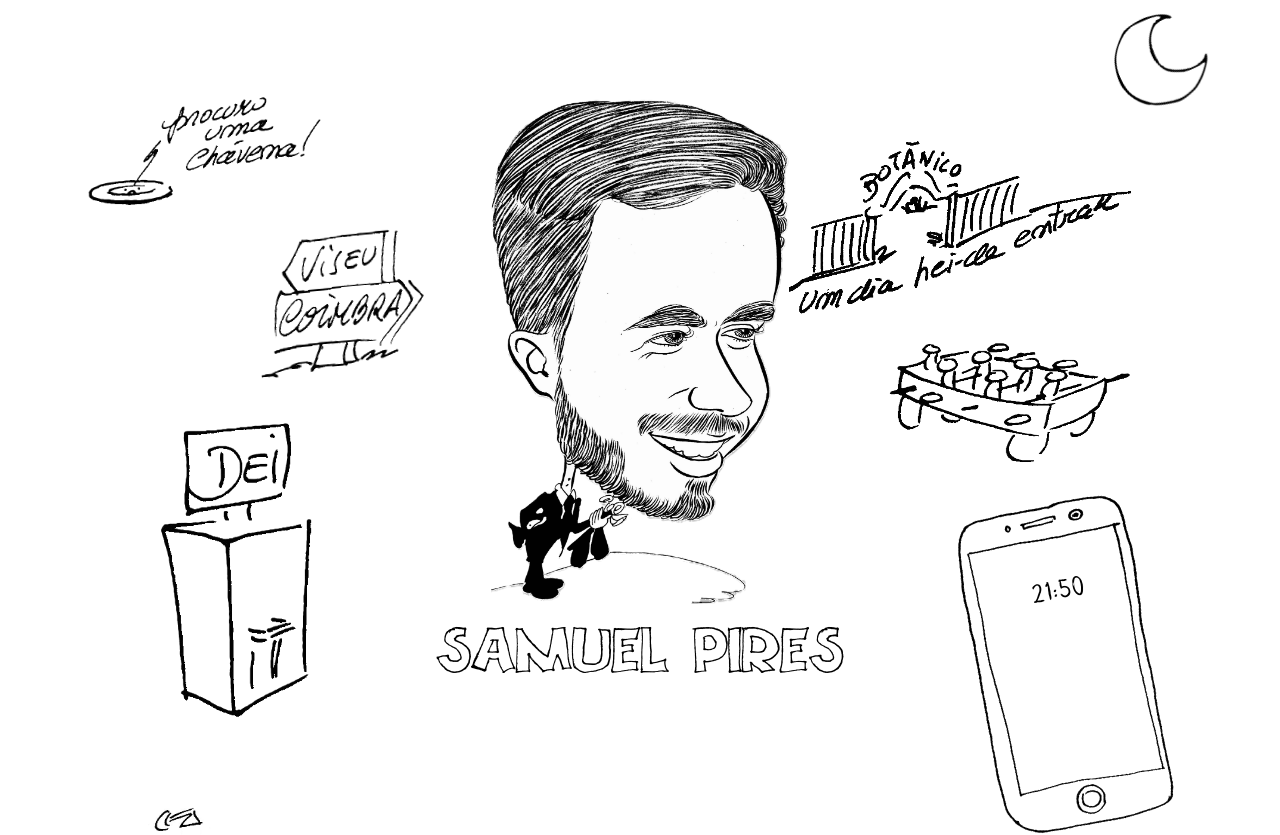
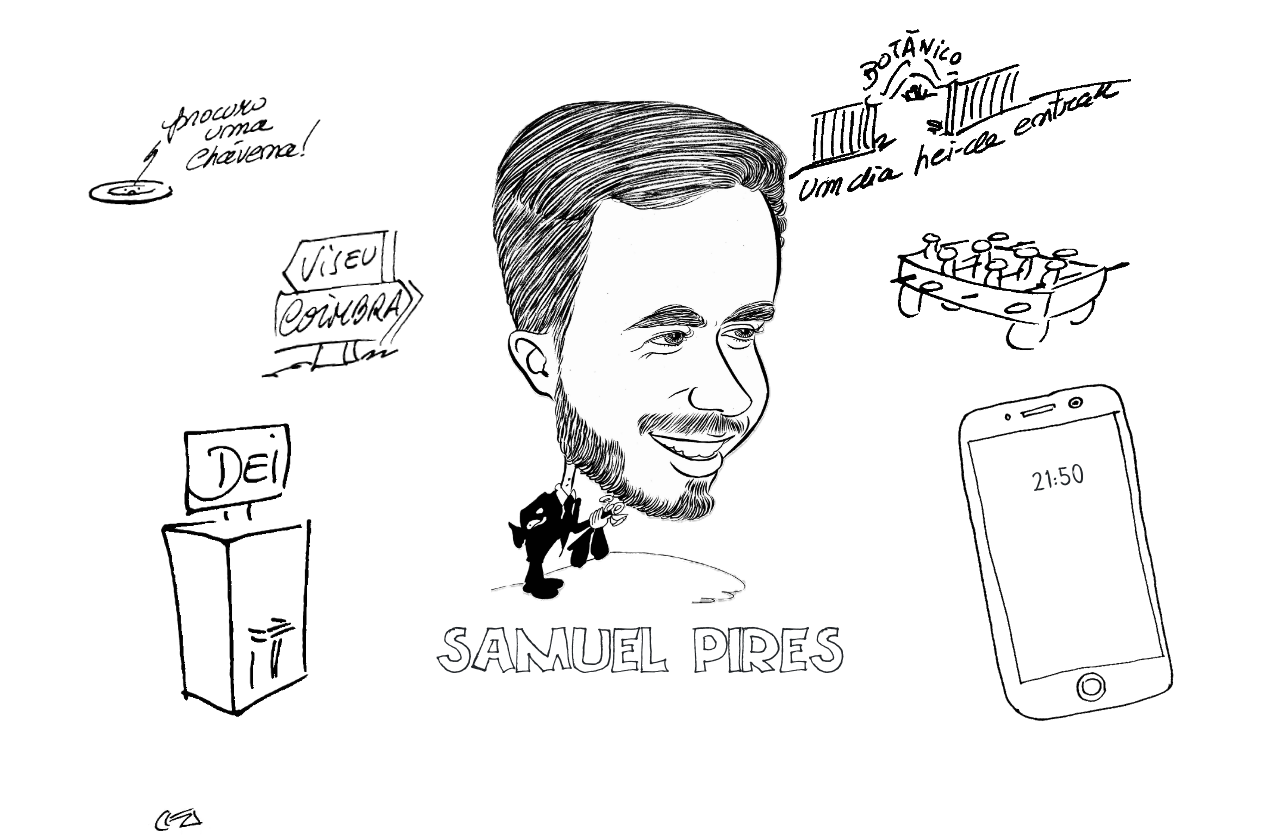
Before and after one commit to ItzPires/Personal-Web-Site, a React (Create React App) app: page / in a window 1280 px wide. Shown: the top 835 px of the page. Built offline with nearby package versions, Linux system fonts and the light colour scheme.

Commit message:
Remove darkmode; Add ImageComponent

```diff
--- a/src/App.js
+++ b/src/App.js
@@ -1,83 +1,23 @@
 import './App.css';
 import 'bootstrap/dist/css/bootstrap.css';
 import React, { useState } from 'react';
-import ModalComponent from './components/Modal';
 import BolaComponent from './components/Bola';
 import Telemovel from './components/Telemovel/Telemovel';
+import ImageComponent from './components/ImageComponent/ImageComponent';
 
 function App() {
-  const [modeType, setModeType] = useState('light-mode');
   const [showBall, setShowBall] = useState(false);
-  const [modalIsOpen, setModalIsOpen] = useState(false);
-  const [imageModal, setImageModal] = useState("");
 
   const basePath = './imgs/';
 
-  // Open and close modal
-  const openModal = (image) => {
-    setImageModal(image);
-    setModalIsOpen(true);
-  };
-
-  const closeModal = () => {
-    setModalIsOpen(false);
-  };
-
-
-  // Switch between light and dark mode
-  const toggleMode = () => {
-    if (modeType === 'light-mode') {
-      setModeType('dark-mode');
-    } else {
-      setModeType('light-mode');
-    }
-  }
-
-
-  /*
-    const [imageIndex, setImageIndex] = useState(0);
-
-    const images = [banho1, banho2, banho3];
-
-    let interval = 0;
-
-    const nextImage = () => {
-      setImageIndex((prevIndex) => {
-        if (interval) {
-          const nextIndex = prevIndex + 1;
-          if (nextIndex > images.length - 1) {
-            return 1;
-          }
-          return nextIndex;
-        }
-      });
-    };
-
-    const handleMouseEnter = () => {
-      console.log('Mouse enter');
-      if(!interval) {
-        interval = setInterval(nextImage, 500);
-      }
-    };
-
-    const handleMouseLeave = () => {
-      console.log("antes " + imageIndex);
-      clearInterval(interval);
-      console.log("depois " + imageIndex);
-      interval = null;
-      console.log("depois2 " + imageIndex);
-      setImageIndex(0);
-    };*/
-
   return (
-    <div className={`custom-container ${modeType}`}>
-      {showBall ? <BolaComponent topInicial={ document.getElementById('matrecos').offsetTop } leftInicial={document.getElementById('matrecos').offsetLeft } /> : null}
-
+    <div className={`custom-container`}>
+      {showBall ? <BolaComponent topInicial={ document.getElementById('matrecos').offsetTop } leftInicial={ document.getElementById('matrecos').offsetLeft } /> : null}
       <div className="custom-column">
-        <img src={basePath + "chavena.png"} onClick={() => openModal("chavena.png")} alt="chavena" id="chavena" className={`${modeType}-2`} />
-        <img src={basePath + "viseu.png"} onClick={() => openModal("viseu.png")} alt="viseu" id="viseu" className={`${modeType}-2`} />
-        <img src={basePath + "dei.png"} onClick={() => openModal("dei.png")} alt="dei" id="dei" className={`${modeType}-2`} />
-        <img src={basePath + "banho.png"} onClick={() => openModal("banho.gif")} alt="banho" id="banho" className={`${modeType}-2`} />
+        <ImageComponent basePath={basePath} image="chavena" />
+        <ImageComponent basePath={basePath} image="viseu" />
+        <ImageComponent basePath={basePath} image="dei" />
+        <ImageComponent basePath={basePath} image="banho" />
       </div>
       <div className="custom-column sticky">
         <div className="img-container">
@@ -86,16 +26,10 @@ function App() {
         </div>
       </div>
       <div className="custom-column">
-        <img src={basePath + "lua.png"} alt="lua" id="lua" className={`${modeType}-2`} onClick={toggleMode} />
-        <img src={basePath + "botanico.png"} onClick={() => openModal("botanico.png")} alt="botanico" id="botanico" className={`${modeType}-2`} />
-        <img src={basePath + "matrecos.png"} onClick={() => setShowBall(true)} alt="matrecos" id="matrecos" className={`${modeType}-2`} />
-        <Telemovel basePath={basePath} modeType={modeType} />
+        <ImageComponent basePath={basePath} image="botanico" />
+        <ImageComponent basePath={basePath} image="matrecos" onClickFunction={() => {setShowBall(true)}}/>
+        <Telemovel basePath={basePath} />
       </div>
-      <ModalComponent
-        isOpen={modalIsOpen}
-        onRequestClose={closeModal}
-        imageUrl={basePath + imageModal}
-      />
     </div>
   );
 }
--- /dev/null
+++ b/src/components/ImageComponent/ImageComponent.js
@@ -0,0 +1,11 @@
+import React from 'react';
+import './ImageComponent.css';
+
+const ImageComponent = ({ basePath, image, onClickFunction }) => {
+
+  return (
+    <img src={basePath + image + ".png"} onClick={() => onClickFunction()} alt={image} id={image} />
+  );
+};
+
+export default ImageComponent;
--- a/src/components/Telemovel/Telemovel.js
+++ b/src/components/Telemovel/Telemovel.js
@@ -1,7 +1,7 @@
 import React, { useState, useEffect } from 'react';
 import './Telemovel.css';
 
-const Telemovel = ({ basePath, modeType }) => {
+const Telemovel = ({ basePath }) => {
   const [showSocialMedia, setShowSocialMedia] = useState(false);
 
   const handleMouseOver = () => {
@@ -25,18 +25,18 @@ const Telemovel = ({ basePath, modeType }) => {
 
   return (
     <div id="image-container" onMouseOver={handleMouseOver} onMouseOut={handleMouseOut}>
-      <img src={basePath + "telemovel.png"} alt="telemovel" id="telemovel" className={`${modeType}-2`} />
+      <img src={basePath + "telemovel.png"} alt="telemovel" id="telemovel" />
       {showSocialMedia ? (<h6 alt="hora" id="hora">{formattedTime}</h6>) : null}
       <div>
         {!showSocialMedia ? (<h2 alt="hora" id="hora2">{formattedTime}</h2>) : null}
         {showSocialMedia ? (
           <a href="https://www.instagram.com/itzpires" target="_blank" rel="noopener noreferrer">
-            <img src={basePath + "insta.jpg"} alt="insta" id="insta" className={`${modeType}-2`} />
+            <img src={basePath + "insta.jpg"} alt="insta" id="insta" />
           </a>
         ) : null}
         {showSocialMedia ? (
           <a href="https://www.linkedin.com/in/samuelpires99/" target="_blank" rel="noopener noreferrer">
-            <img src={basePath + "linkedin.png"} alt="linkedin" id="linkedin" className={`${modeType}-2`} />
+            <img src={basePath + "linkedin.png"} alt="linkedin" id="linkedin" />
           </a>
         ) : null}
       </div>
```
Also changed, not shown: public/imgs/viseu.gif, src/components/ImageComponent/ImageComponent.css (added).
